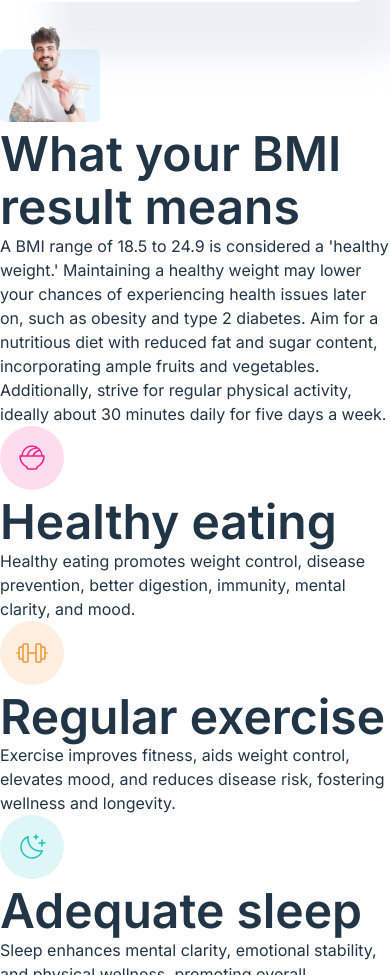
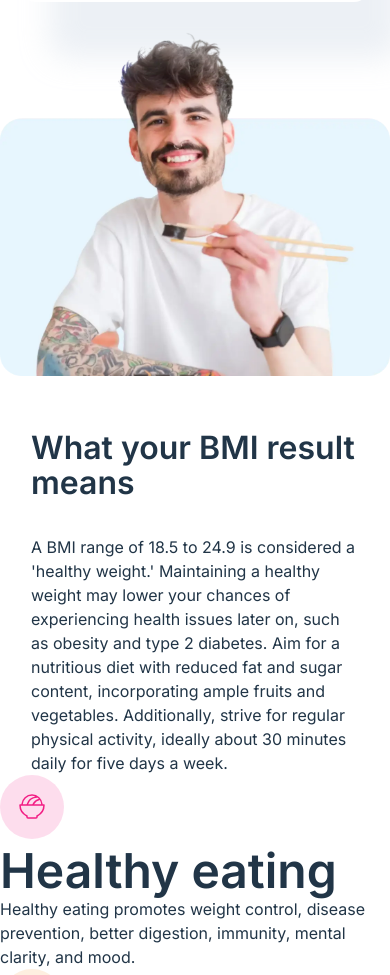
Before and after one commit to KarenDouglas/bmi-calculator, a React (Vite) app in the folder client/: page / in a window 390 px wide. Shown: the part 1240-2215 px from the top of the page. Built offline with nearby package versions, Linux system fonts and the light colour scheme.

Commit message:
style bmi definition component for mobile screens

```diff
--- a/client/src/assets/css/app.css
+++ b/client/src/assets/css/app.css
@@ -109,10 +109,7 @@ h4{
 .text-bold {
     font-weight: var(--semiBold);
 }
-#man-eating{
-    height: 100px;
-    width: 100px;
-}
+
 .color-gun{
     color: var(--secondary-color);
 }
--- a/client/src/assets/css/bmiCalcStyles.css
+++ b/client/src/assets/css/bmiCalcStyles.css
@@ -165,6 +165,7 @@ h3[aria-label="Enter your details below"]{
         display: flex;
         max-width: 1440px;
         margin: 0 auto;
+        height: 575px;
     }
     h1[aria-label="site-header"]{
         font-size: var(--headerXL);
--- a/client/src/assets/css/bmiDefStyles.css
+++ b/client/src/assets/css/bmiDefStyles.css
@@ -0,0 +1,20 @@
+#man-eating{
+    height: 354px;
+    width: 100%;
+}
+#bmi-meaning-section{
+    display: flex;
+    flex-direction: column;
+    gap: 48px;
+}
+#bmi-meaning-section h2{
+    font-size: 32px;
+    font-weight: var(--semiBold);
+}
+#bmi-meaning-article{
+    display: flex;
+    flex-direction: column;
+    gap: 34px;
+    max-width: 328px;
+    margin: 0 auto;
+}
--- a/client/src/components/BmiDefinitionComponent.jsx
+++ b/client/src/components/BmiDefinitionComponent.jsx
@@ -6,15 +6,21 @@ function BmiDefinitionComponent() {
 
   return (
     <>
-    <section>
+    <div className='wrapper'>
+      <section id='bmi-meaning-section'>
           <figure>
               <img id='man-eating' src={manEatingFoodPic} alt="man eating sushi" />
           </figure>
+          <article id='bmi-meaning-article'>
+            <header>
               <h2>What your BMI result means</h2>
+            </header>
             <p>
             A BMI range of 18.5 to 24.9 is considered a 'healthy weight.' Maintaining a healthy weight may lower your chances of experiencing health issues later on, such as obesity and type 2 diabetes. Aim for a nutritious diet with reduced fat and sugar content, incorporating ample fruits and vegetables. Additionally, strive for regular physical activity, ideally about 30 minutes daily for five days a week.
             </p>
+          </article>
       </section>
+    </div>
     </>
   )
 }
```
Lines whose indentation alone changed are shown as unchanged.
